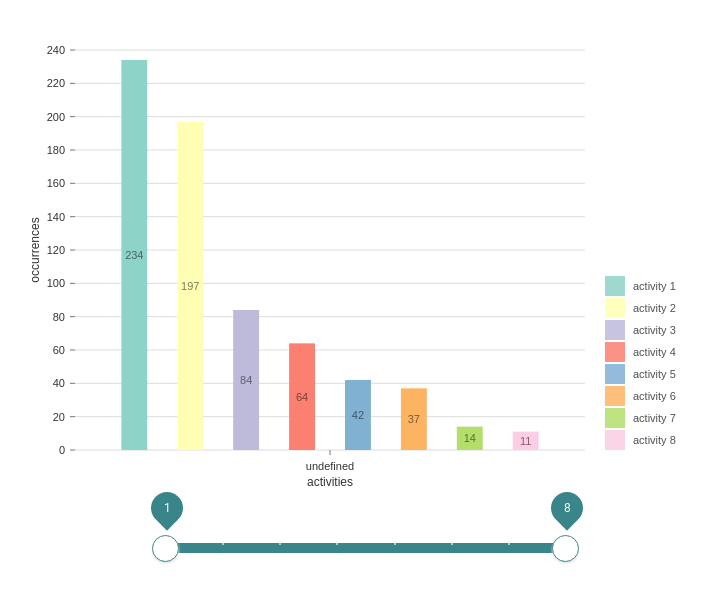
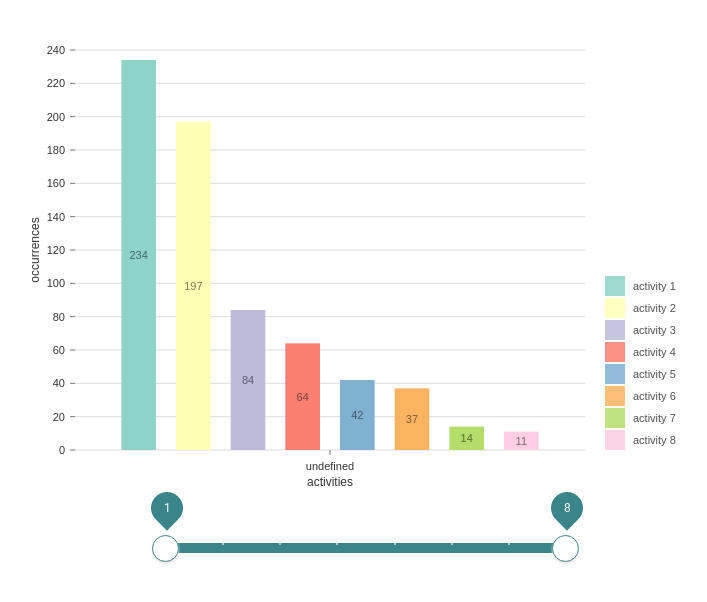
Before and after one commit to MarinaFroes/interplay-of-components, a React (Create React App) app: page / in a window 1280 px wide. Shown: the top 602 px of the page, without its empty margins (275-982 px from the left). Built offline with nearby package versions, Linux system fonts and the light colour scheme.

Commit message:
styles: Change inner padding

```diff
--- a/src/components/MyResponsiveBar.tsx
+++ b/src/components/MyResponsiveBar.tsx
@@ -12,7 +12,7 @@ function MyResponsiveBar(): JSX.Element {
       groupMode={'grouped'}
       margin={{ top: 50, right: 130, bottom: 50, left: 60 }}
       padding={0.1}
-      innerPadding={30}
+      innerPadding={20}
       colors={{ scheme: 'set3' }}
       axisTop={null}
       axisRight={null}
```
